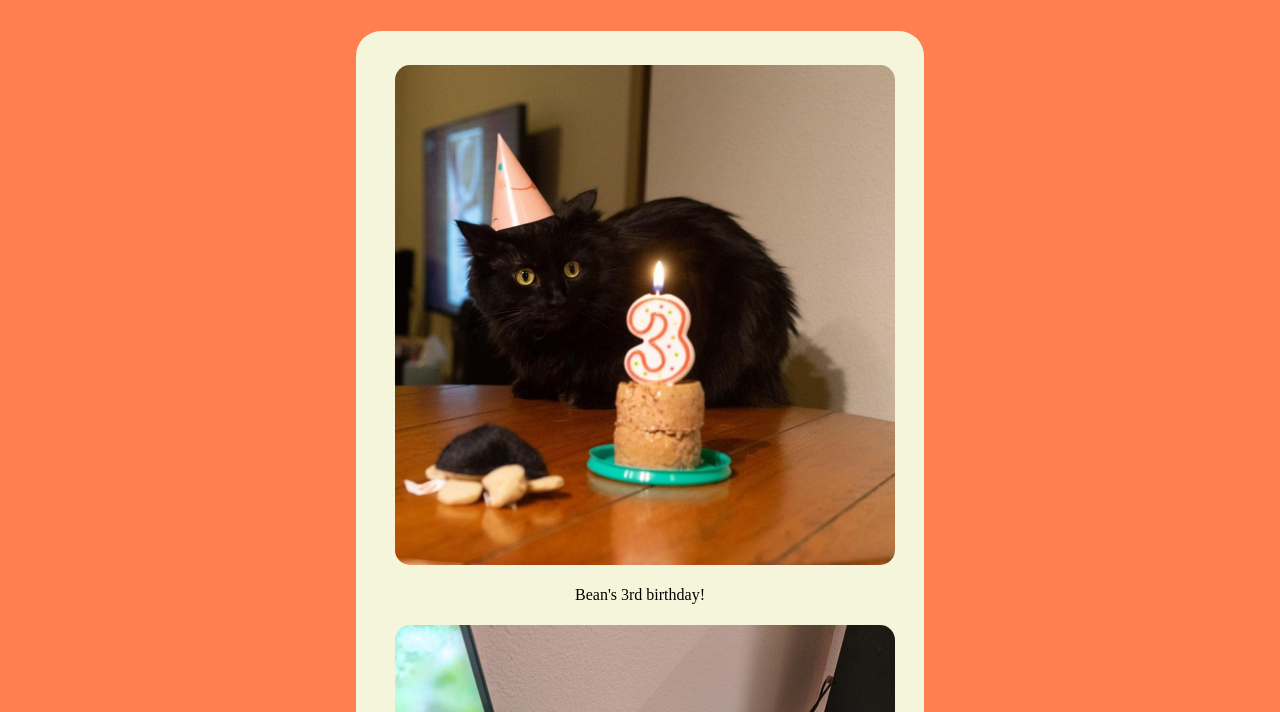
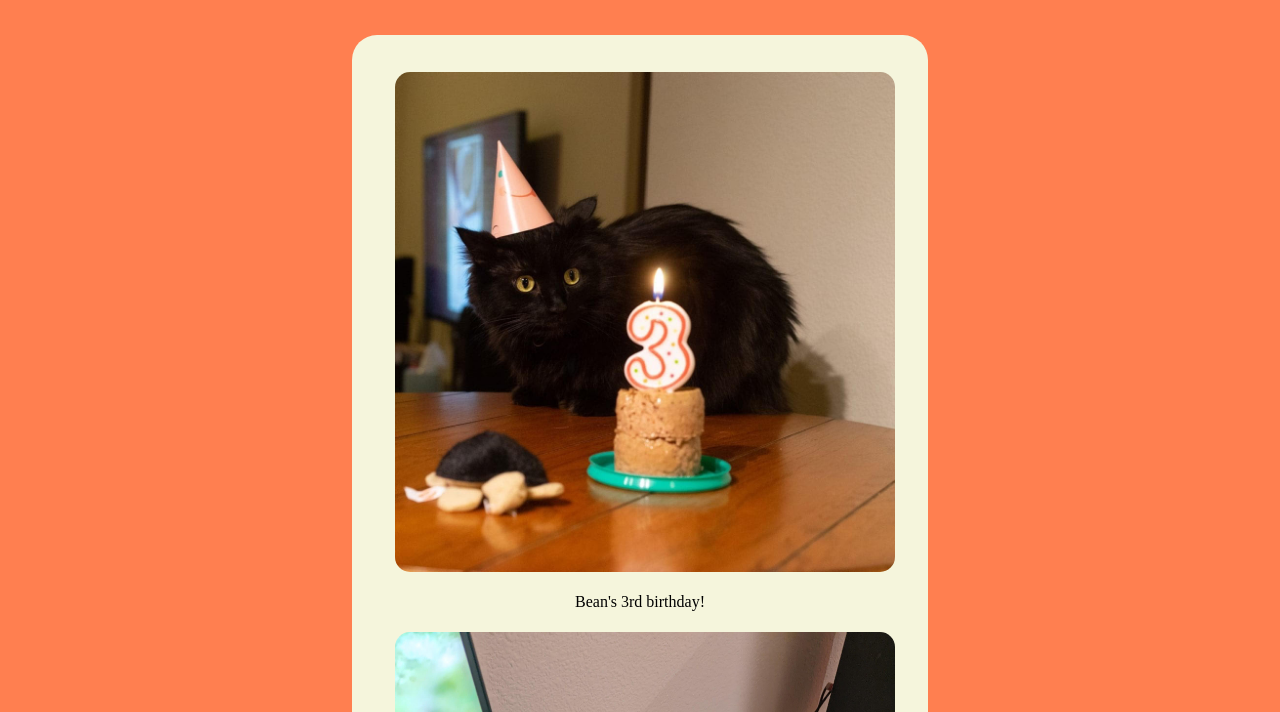
Before and after one commit to AvaWray/CSS-project, a plain HTML site: page pages/cats.html in a window 1280 px wide. Shown: the part 88-800 px from the top of the page. Drawn offline with Linux system fonts and the light colour scheme.

Commit message:
Optimized by removing the .padding class and instead including margins in .content

```diff
--- a/pages/cats.html
+++ b/pages/cats.html
@@ -16,8 +16,6 @@
 
         <h1 class="header">Welcome to Bean's Domain!</h1>
 
-        <div class="padding">
-
             <div class="content">
 
                 <img src="../images/Bean Birthday.jpg" alt="Bean's Birthday">
@@ -34,7 +32,6 @@
                     <p>Bean under the christmas tree!</p>
 
             </div>
-        </div>
 
     </body>
 
--- a/style.css
+++ b/style.css
@@ -23,10 +23,9 @@ a{color: aqua}
     place-items: center;
     border-radius: 25px;
     padding: 2.5% 3% 2.5% 3%;
+    margin-top: 3%;
     margin-left: auto;
     margin-right: auto;}
-
-.padding{padding: 1% 5% 5% 5%;}
 
 .header{margin-top: 0px;
         margin-left: 0px;
```
